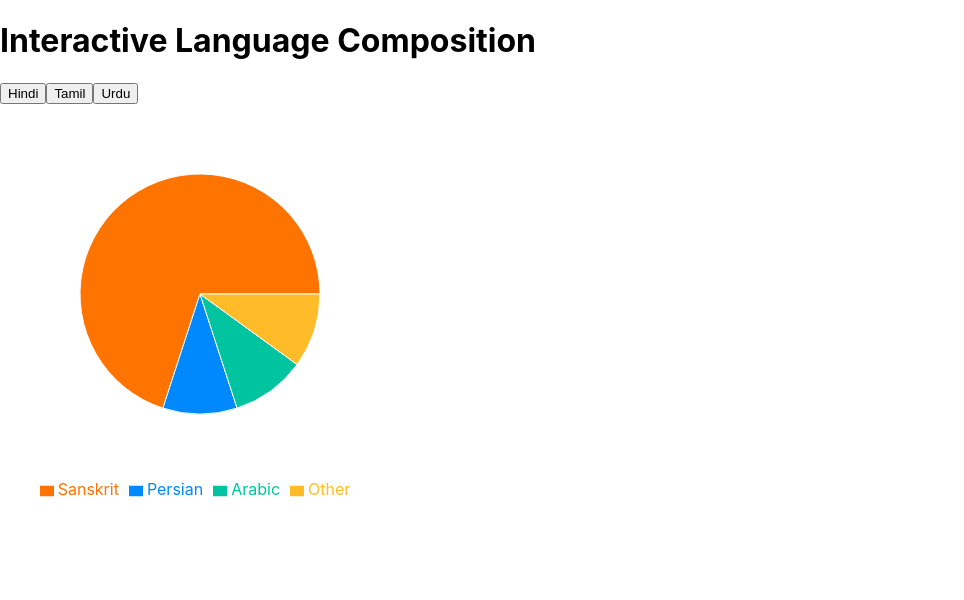
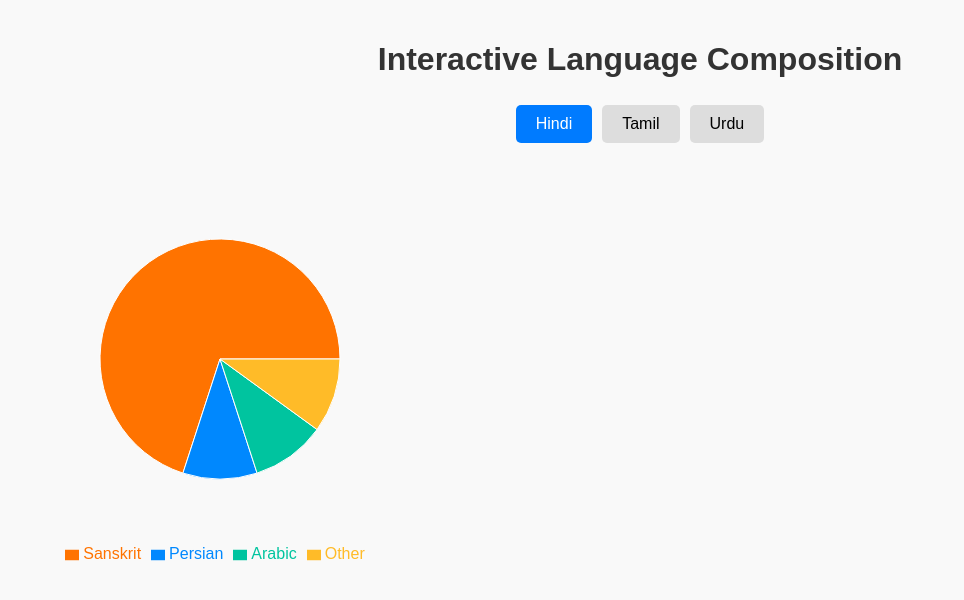
Before and after one commit to tejasbhati27/languageINTRACTIVE, a React (Create React App) app: page / in a window 1280 px wide. Shown: the top 600 px of the page, without its empty margins (0-964 px from the left). Built offline with nearby package versions, Linux system fonts and the light colour scheme.

Commit message:
Update App.css

```diff
--- a/src/App.css
+++ b/src/App.css
@@ -1,13 +1,46 @@
 body {
-  margin: 0;
-  font-family: -apple-system, BlinkMacSystemFont, 'Segoe UI', 'Roboto', 'Oxygen',
-    'Ubuntu', 'Cantarell', 'Fira Sans', 'Droid Sans', 'Helvetica Neue',
-    sans-serif;
-  -webkit-font-smoothing: antialiased;
-  -moz-osx-font-smoothing: grayscale;
+  font-family: Arial, sans-serif;
+  text-align: center;
+  background-color: #f9f9f9;
 }
 
-code {
-  font-family: source-code-pro, Menlo, Monaco, Consolas, 'Courier New',
-    monospace;
+.container {
+  padding: 20px;
 }
+
+h1 {
+  color: #333;
+}
+
+.language-selector {
+  margin: 20px 0;
+}
+
+.lang-btn {
+  padding: 10px 20px;
+  margin: 5px;
+  border: none;
+  cursor: pointer;
+  font-size: 16px;
+  border-radius: 5px;
+  background-color: #ddd;
+  transition: all 0.3s ease-in-out;
+}
+
+.lang-btn.selected {
+  background-color: #007bff;
+  color: white;
+}
+
+.lang-btn:hover {
+  transform: scale(1.1);
+}
+
+.hover-info {
+  margin-top: 20px;
+  padding: 10px;
+  background-color: white;
+  display: inline-block;
+  border-radius: 8px;
+  box-shadow: 0 0 10px rgba(0, 0, 0, 0.1);
+}
```
